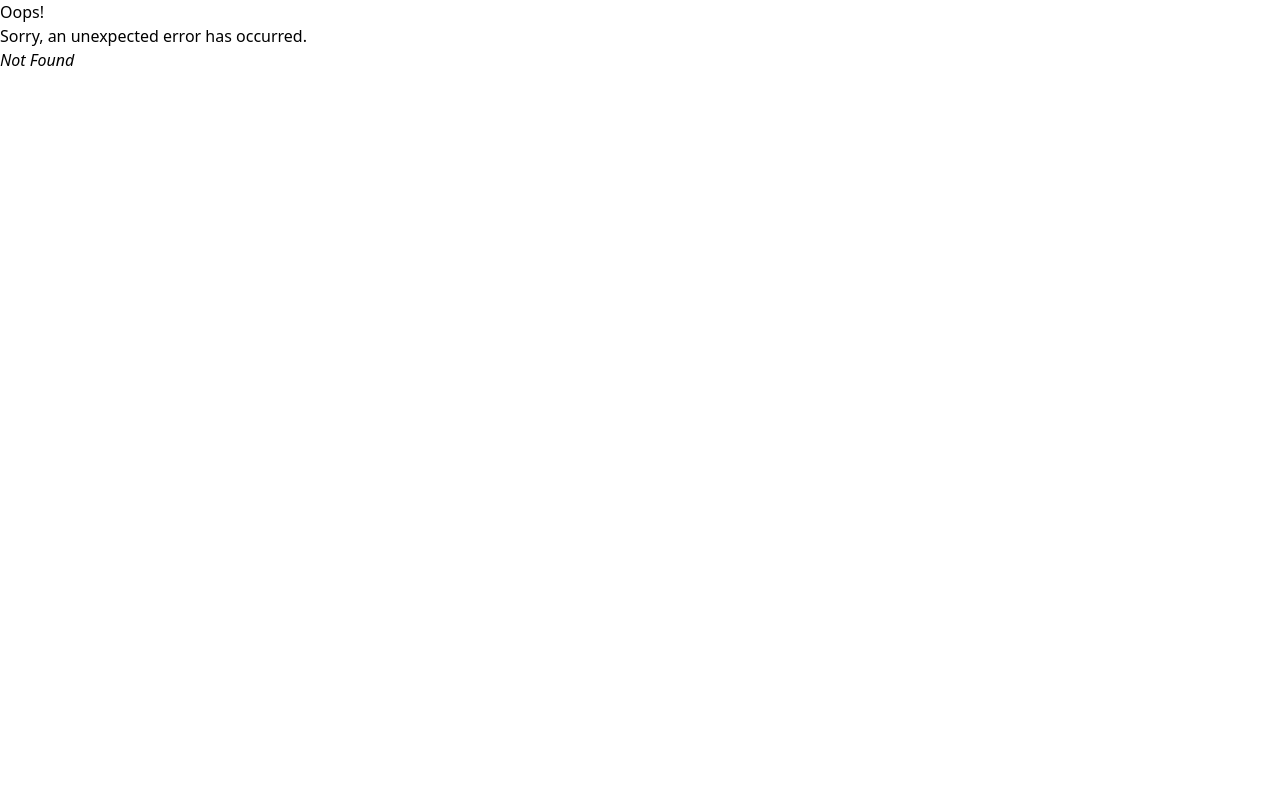
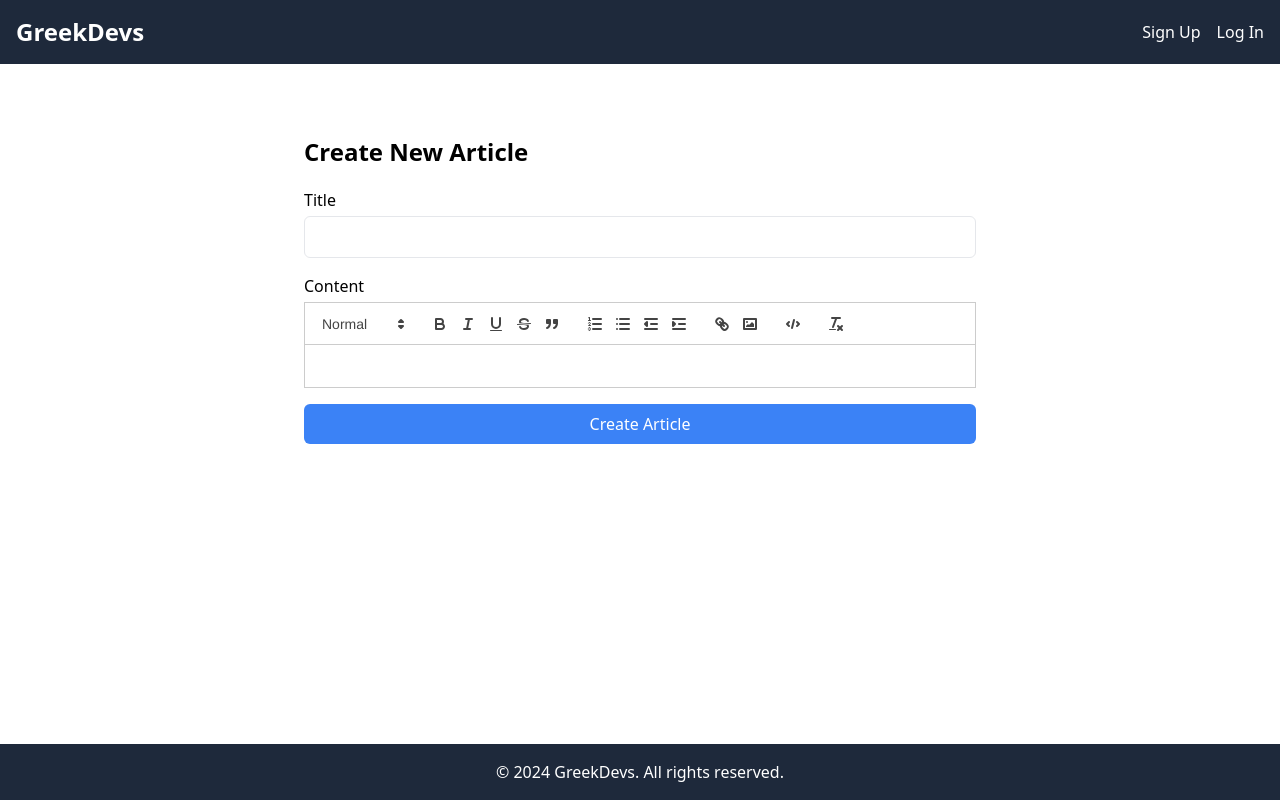
Before and after one commit to ELal3k/GreekDevs, a React (Vite) app in the folder client/: page /create-article in a window 1280 px wide. Before the commit this address had no page. Built offline with nearby package versions, Linux system fonts and the light colour scheme.

Commit message:
articleCreationForm initialized

```diff
--- a/client/src/main.jsx
+++ b/client/src/main.jsx
@@ -5,9 +5,11 @@ import "./index.css"
 import { createBrowserRouter, RouterProvider } from "react-router-dom"
 import RootLayout from "./layouts/rootLayout.jsx"
 import ErrorPage from "./pages/errorPage.jsx"
+
 import HomePage from "./pages/homePage.jsx"
 import RegisterPage from "./pages/registerPage.jsx"
 import LoginPage from "./pages/loginPage.jsx"
+import ArticleCreationForm from "./pages/articleCreationForm.jsx"
 
 const router = createBrowserRouter([
   {
@@ -27,6 +29,10 @@ const router = createBrowserRouter([
         path: "/login",
         element: <LoginPage />,
       },
+      {
+        path: "/create-article",
+        element: <ArticleCreationForm />,
+      },
     ],
   },
 ])
--- /dev/null
+++ b/client/src/pages/articleCreationForm.jsx
@@ -0,0 +1,70 @@
+import axios from "axios"
+import { useState } from "react"
+import ReactQuill from "react-quill"
+import "react-quill/dist/quill.snow.css"
+import { useNavigate } from "react-router-dom"
+import DOMPurify from "dompurify"
+import { modules, formats } from "../utils/quillConfig"
+import "highlight.js/styles/github.css"
+
+export default function ArticleCreationForm() {
+  const [title, setTitle] = useState("")
+  const [content, setContent] = useState("")
+  const [error, setError] = useState("")
+  const navigate = useNavigate()
+
+  const handleTitleChange = (e) => {
+    setTitle(e.target.value)
+    console.log(title)
+  }
+
+  const handleContentChange = (value) => {
+    setContent(value)
+    console.log(content)
+  }
+
+  const handleSubmit = (e) => {
+    e.preventDefault()
+  }
+  return (
+    <div className="max-w-2xl mx-auto mt-10">
+      <h2 className="text-2xl font-bold mb-5">Create New Article</h2>
+
+      <form onSubmit={handleSubmit}>
+        <div className="mb-4">
+          <label htmlFor="title" className="block mb-1">
+            Title
+          </label>
+          <input
+            type="text"
+            id="title"
+            value={title}
+            onChange={handleTitleChange}
+            className="w-full px-3 py-2 border rounded-md"
+          />
+        </div>
+
+        <div className="mb-4">
+          <label htmlFor="content" className="block mb-1">
+            Content
+          </label>
+          <ReactQuill
+            value={content}
+            onChange={handleContentChange}
+            modules={modules}
+            formats={formats}
+          />
+
+          {error && <p className="text-red-500 text-sm mt-1 mb-4">{error}</p>}
+        </div>
+
+        <button
+          type="submit"
+          className="w-full bg-blue-500 text-white py-2 rounded-md"
+        >
+          Create Article
+        </button>
+      </form>
+    </div>
+  )
+}
--- /dev/null
+++ b/client/src/pages/dashboard.jsx
@@ -0,0 +1,3 @@
+export default function Dashboard() {
+  return <div>dashboard</div>
+}
--- a/client/src/utils/quilConfig.js
+++ b/client/src/utils/quillConfig.js
@@ -1,5 +1,3 @@
-// src/config/quillConfig.js
-
 import hljs from "highlight.js"
 
 const modules = {
```
